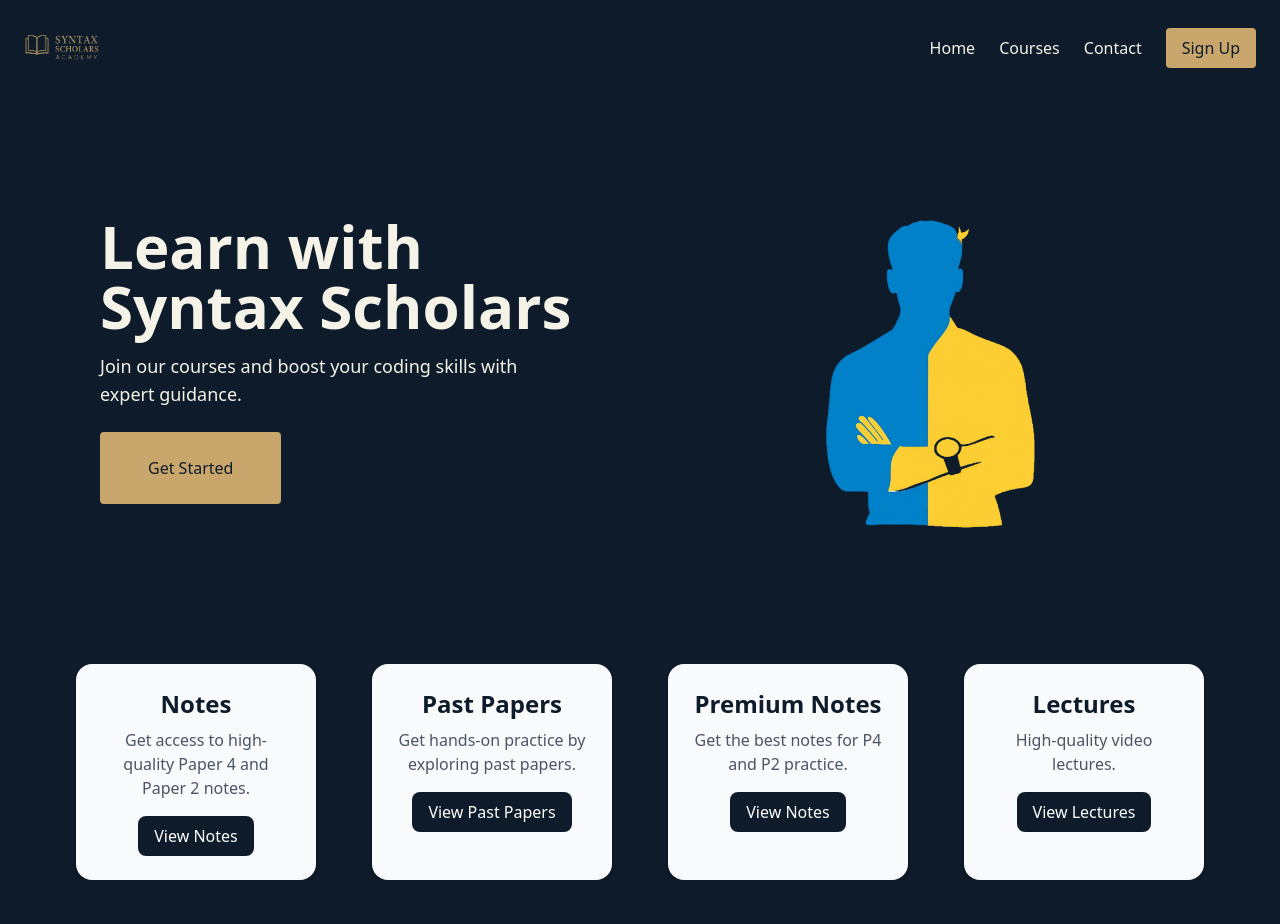
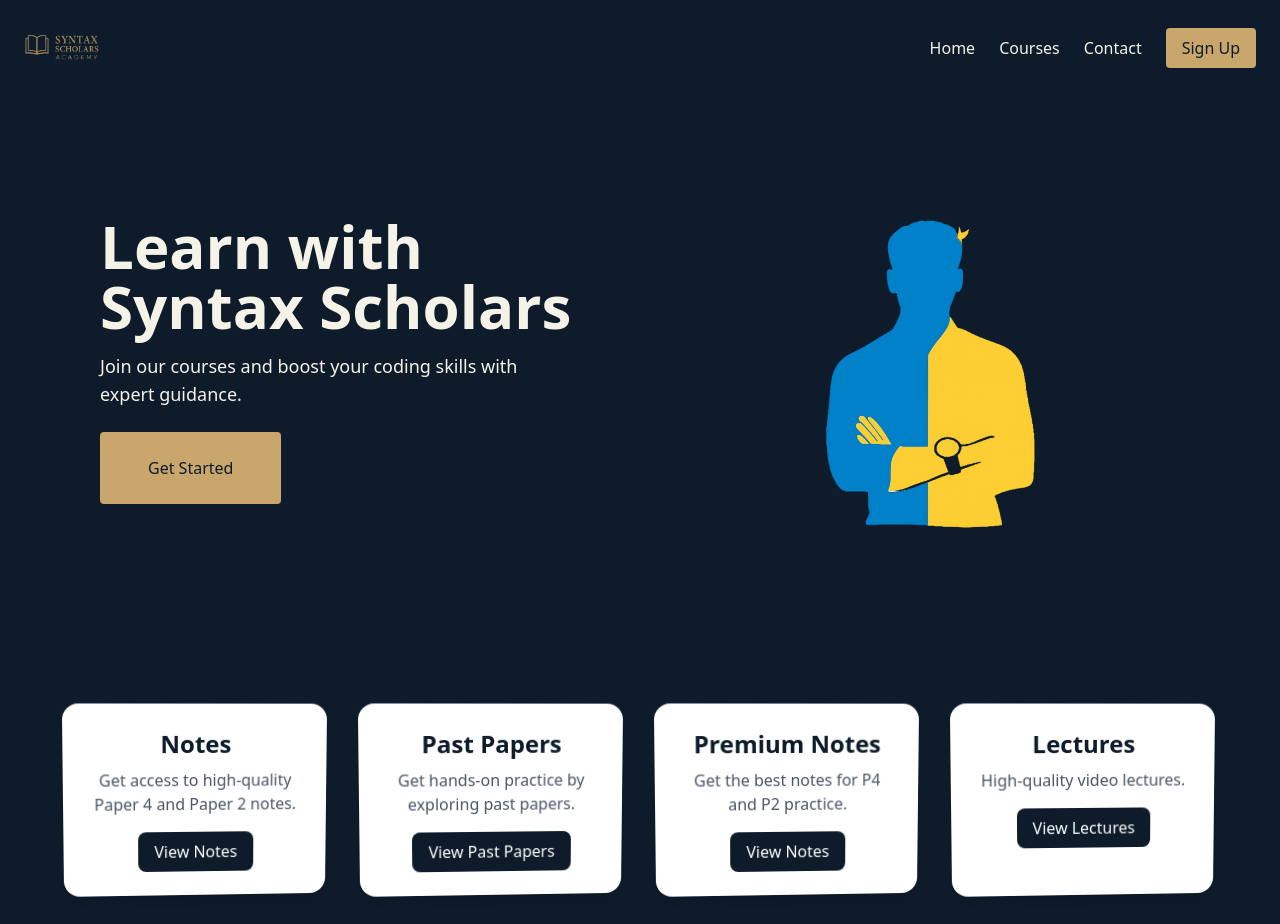
Before and after one commit to afrasiab1221/syntax-scholars, a React (Vite) app: page / in a window 1280 px wide. Shown: the top 924 px of the page. Built offline with nearby package versions, Linux system fonts and the light colour scheme.

Commit message:
created animation for cards

```diff
--- a/package.json
+++ b/package.json
@@ -12,6 +12,7 @@
   "dependencies": {
     "@material-tailwind/react": "^2.1.10",
     "@tailwindcss/vite": "^4.1.11",
+    "framer-motion": "^12.23.12",
     "react": "^19.1.1",
     "react-dom": "^19.1.1",
     "react-icons": "^5.5.0",
--- a/src/components/Card.jsx
+++ b/src/components/Card.jsx
@@ -1,15 +1,71 @@
-const Card = ({ title, description, buttonText }) => {
+import { motion, useMotionValue, useTransform } from "framer-motion";
+import { useRef } from "react";
+
+const cardVariants = {
+  hidden: { opacity: 0, y: 60, scale: 0.95 },
+  visible: (i) => ({
+    opacity: 1,
+    y: 0,
+    scale: 1,
+    transition: {
+      duration: 0.6,
+      ease: "easeOut",
+      delay: i * 0.2,
+    },
+  }),
+};
+
+const Card = ({ title, description, buttonText, index }) => {
+  const ref = useRef(null);
+
+  // Motion values
+  const x = useMotionValue(0);
+  const y = useMotionValue(0);
+
+  // Map mouse movement → rotation
+  const rotateX = useTransform(y, [-50, 50], [15, -15]);
+  const rotateY = useTransform(x, [-50, 50], [-15, 15]);
+
+  // Handle mouse move
+  const handleMouseMove = (e) => {
+    const rect = ref.current.getBoundingClientRect();
+    const offsetX = e.clientX - rect.left - rect.width / 2;
+    const offsetY = e.clientY - rect.top - rect.height / 2;
+    x.set(offsetX / 10);
+    y.set(offsetY / 10);
+  };
+
+  const handleMouseLeave = () => {
+    x.set(0);
+    y.set(0);
+  };
+
   return (
-    <div className="ml-2 mr-2 w-60 p-6 bg-slate-50 rounded-2xl shadow-md hover:shadow-lg transition">
-      <h1 className="text-center text-2xl font-bold text-primary">{title}</h1>
-      <p className="mt-2 text-center text-gray-600">{description}</p>
+    <motion.div
+      ref={ref}
+      custom={index}
+      variants={cardVariants}
+      initial="hidden"
+      whileInView="visible"
+      viewport={{ once: false, amount: 0.1 }}
+      whileTap={{ scale: 0.95 }}
+      style={{
+        rotateX: -5, // 👈 always tilted upwards
+        rotateY: 5, // 👈 slight sideways angle
+        transformPerspective: 1000, // adds depth so it looks 3D
+      }}
+      className="bg-white rounded-2xl shadow-lg p-6 text-center
+             transition-transform duration-300 hover:scale-105"
+    >
+      <h1 className="text-2xl font-bold text-primary">{title}</h1>
+      <p className="mt-2 text-gray-600">{description}</p>
       {buttonText && (
-        <button className="mt-4 block mx-auto px-4 py-2 bg-primary text-white rounded-lg hover:bg-primary/90 transition">
+        <button className="mt-4 px-4 py-2 bg-primary text-white rounded-lg hover:bg-primary/90 transition">
           {buttonText}
         </button>
       )}
-    </div>
-  )
-}
+    </motion.div>
+  );
+};
 
-export default Card
+export default Card;
--- a/src/components/Hero.jsx
+++ b/src/components/Hero.jsx
@@ -1,5 +1,6 @@
 import mepy from "../assets/mepy.png";
 import { Link } from "react-router-dom";
+
 const Hero = () => {
   return (
     <section className="bg-primary sm:h-full  text-light flex flex-col md:flex-row items-center justify-center my-10 mb-20 gap-8 px-6 h-auto ">
--- a/src/pages/Home.jsx
+++ b/src/pages/Home.jsx
@@ -1,39 +1,44 @@
-import React from "react";
 import Hero from "../components/Hero";
 import Card from "../components/Card";
 import Footer from "../components/Footer";
 
 const Home = () => {
+  const cards = [
+    {
+      title: "Notes",
+      description: "Get access to high-quality Paper 4 and Paper 2 notes.",
+      buttonText: "View Notes",
+    },
+    {
+      title: "Past Papers",
+      description: "Get hands-on practice by exploring past papers.",
+      buttonText: "View Past Papers",
+    },
+    {
+      title: "Premium Notes",
+      description: "Get the best notes for P4 and P2 practice.",
+      buttonText: "View Notes",
+    },
+    {
+      title: "Lectures",
+      description: "High-quality video lectures.",
+      buttonText: "View Lectures",
+    },
+  ];
+
   return (
     <div className="bg-primary min-h-screen flex flex-col">
       {/* Hero Section */}
-      <section className="">
+      <section>
         <Hero />
       </section>
 
       {/* Cards Section */}
-      <section className="w-full px-4 sm:px-8 lg:px-16  flex justify-center">
-        <div className="grid grid-cols-1 sm:grid-cols-2 lg:grid-cols-4 gap-8 justify-items-center w-full max-w-7xl">
-          <Card
-            title="Notes"
-            description="Get access to high-quality Paper 4 and Paper 2 notes."
-            buttonText="View Notes"
-          />
-          <Card
-            title="Past Papers"
-            description="Get hands-on practice by exploring past papers."
-            buttonText="View Past Papers"
-          />
-          <Card
-            title="Premium Notes"
-            description="Get the best notes for P4 and P2 practice."
-            buttonText="View Notes"
-          />
-          <Card
-            title="Lectures"
-            description="High-quality video lectures."
-            buttonText="View Lectures"
-          />
+      <section className="w-full px-4 sm:px-8 lg:px-16 py-10 flex justify-center">
+        <div className="grid grid-cols-1 sm:grid-cols-2 lg:grid-cols-4 gap-8 w-full max-w-7xl">
+          {cards.map((card, i) => (
+            <Card key={i} {...card} index={i} />
+          ))}
         </div>
       </section>
 
```
Also changed, not shown: 1 other file (tests, documents, lock files or other folders).
